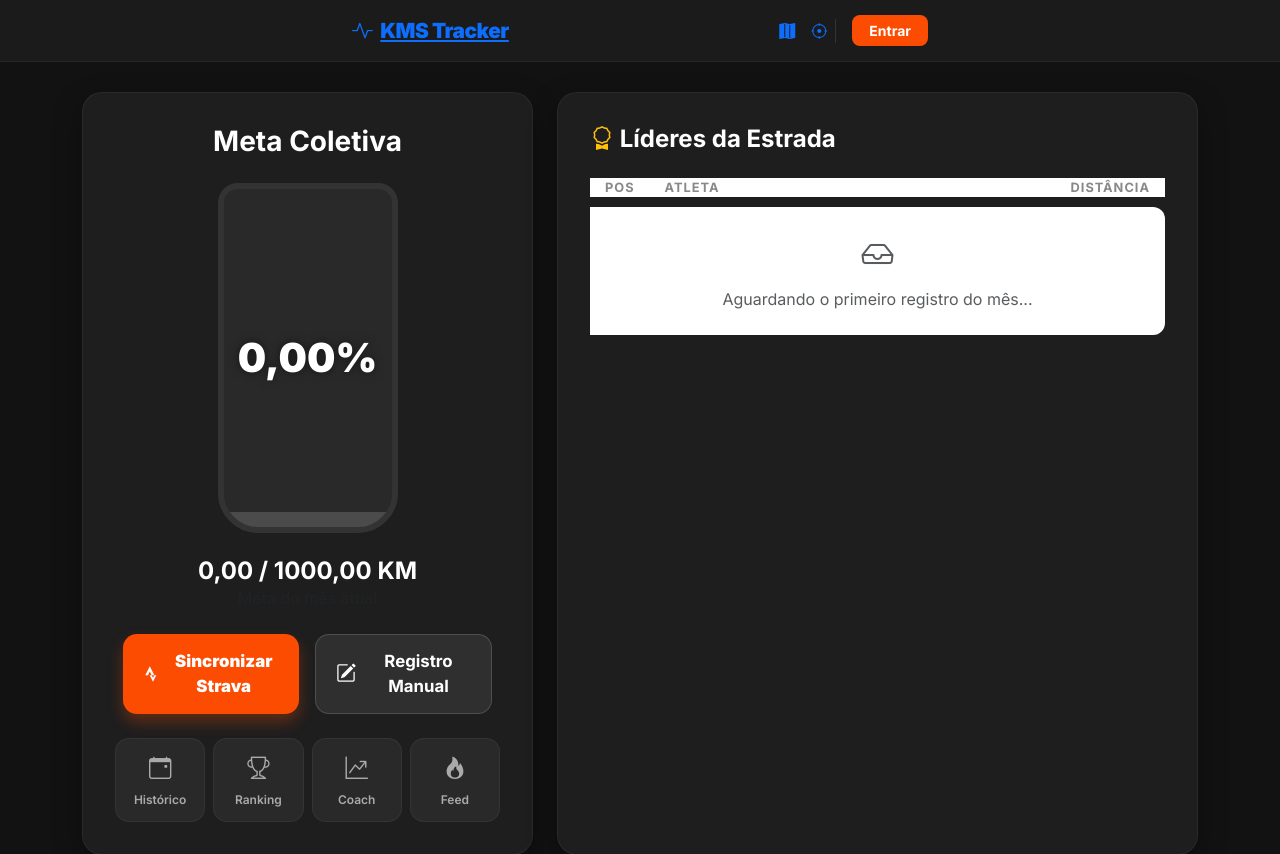
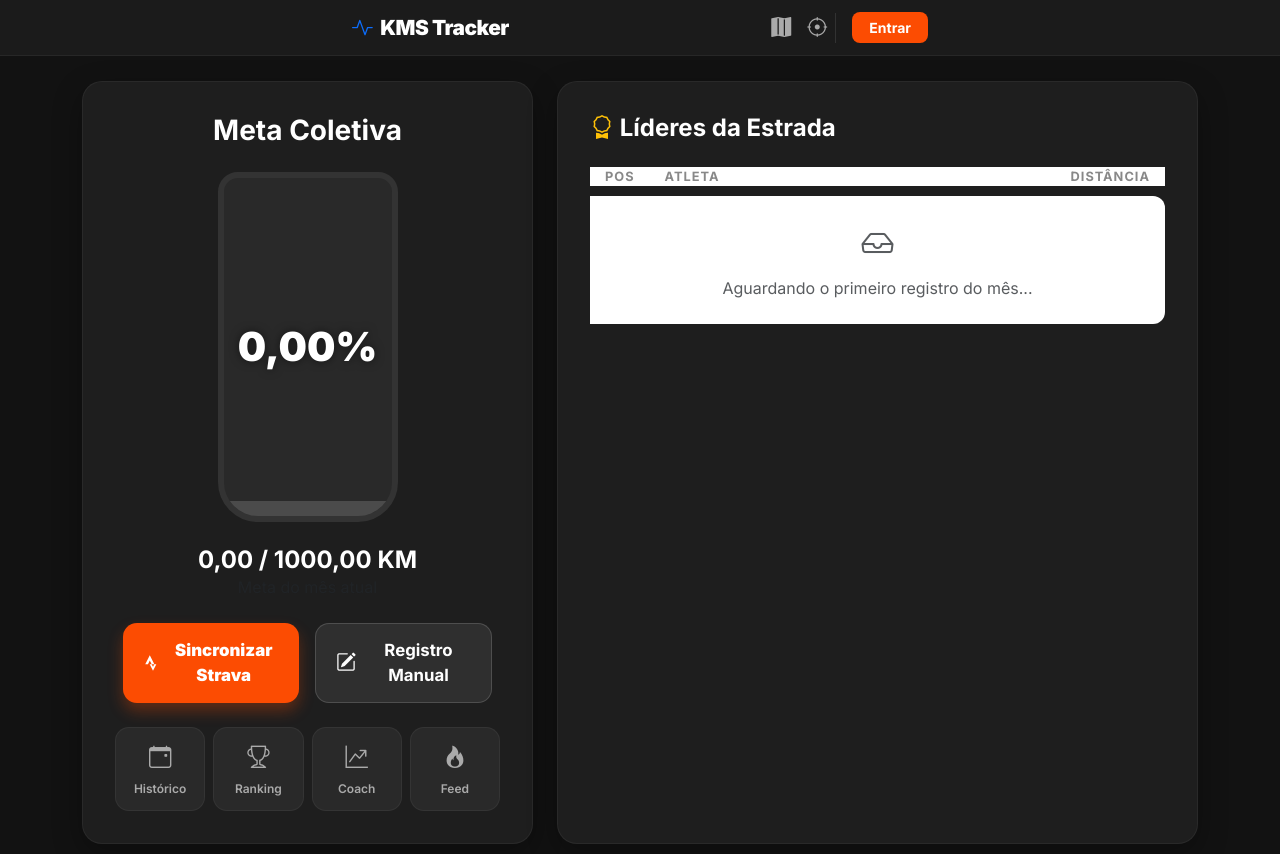
Before and after one commit to JullioDutra/projeto_kms, a Django app: page / in a window 1280 px wide. Shown: the top 854 px of the page. Run offline with Django 5.2, Linux system fonts and the light colour scheme; data that the repository does not hold is empty; grey boxes are pictures that could not be loaded.

Commit message:
Update dashboard.html

```diff
--- a/core/templates/core/dashboard.html
+++ b/core/templates/core/dashboard.html
@@ -27,13 +27,32 @@
             background: rgba(30, 30, 30, 0.8);
             backdrop-filter: blur(10px);
             border-bottom: 1px solid rgba(255, 255, 255, 0.05);
-            padding: 15px 0;
+            padding: 12px 0;
             position: sticky;
             top: 0;
             z-index: 1000;
-            margin-bottom: 30px;
+            margin-bottom: 25px;
         }
-        .app-logo { font-weight: 900; font-size: 1.3rem; margin: 0; display: flex; align-items: center; gap: 8px; letter-spacing: -0.5px; }
+        .app-logo {
+            font-weight: 900; font-size: 1.3rem; margin: 0;
+            display: flex; align-items: center; gap: 8px;
+            letter-spacing: -0.5px; text-decoration: none; color: white;
+        }
+        .app-logo:hover { color: #00d2ff; }
+
+        /* Ícones de Navegação no Topo */
+        .nav-icon {
+            color: #aaa;
+            font-size: 1.25rem;
+            transition: all 0.2s ease;
+        }
+        .nav-icon:hover {
+            color: #fff;
+            transform: translateY(-2px);
+        }
+        .nav-icon.arena:hover { color: #ff4b2b; text-shadow: 0 0 10px rgba(255, 75, 43, 0.5); }
+        .nav-icon.rotas:hover { color: #00d2ff; text-shadow: 0 0 10px rgba(0, 210, 255, 0.5); }
+
 
         .glass-card {
             background: var(--card-bg);
```
